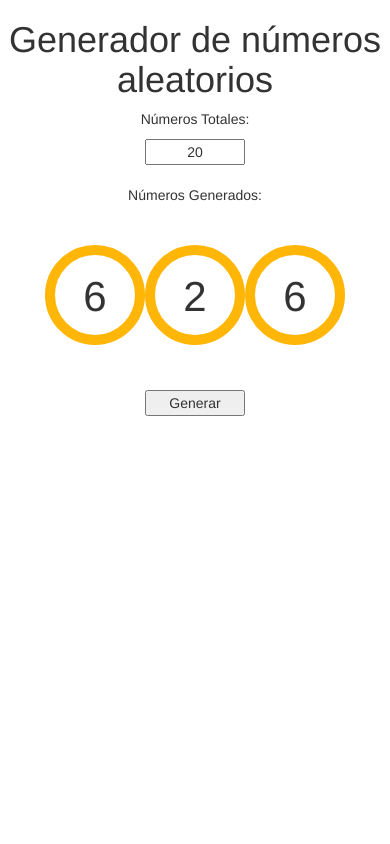
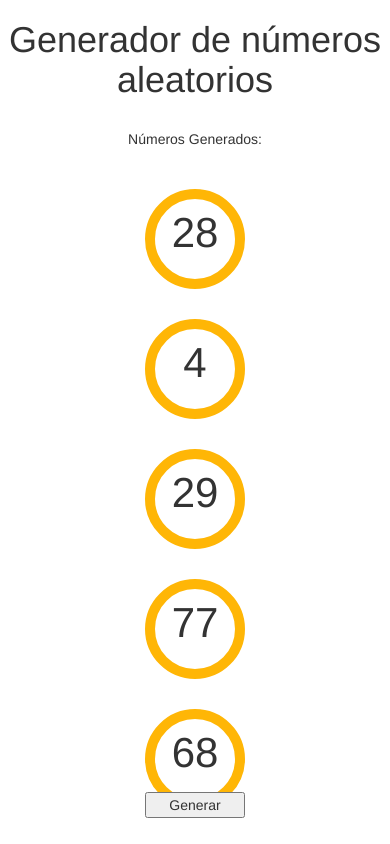
Before and after one commit to antwebes/randomBalls, a plain HTML site: page index.html in a window 390 px wide. Both pictures are taken after a click on the input "Generar". Shown: the top 844 px of the page. Drawn offline with nearby package versions, Linux system fonts and the light colour scheme.

Commit message:
generar multiples bolas

```diff
--- a/css/style1.css
+++ b/css/style1.css
@@ -8,7 +8,6 @@ html{
   }*/
   #generated{
     height: 225px;
-    position: relative;
     display: inline-block;
   }
   #generated1{
@@ -34,6 +33,28 @@ html{
     padding-top: 5%
   }
   #generated3{
+    height: 150px;
+    width: 150px;
+    border-radius: 50%;
+    border: 10px solid #ffb606;
+    margin-bottom: 5%;
+    margin-top: 30px;
+    font-size: 4em;
+    text-align: center;
+    padding-top: 5%
+  }
+  #generated4{
+    height: 150px;
+    width: 150px;
+    border-radius: 50%;
+    border: 10px solid #ffb606;
+    margin-bottom: 5%;
+    margin-top: 30px;
+    font-size: 4em;
+    text-align: center;
+    padding-top: 5%
+  }
+  #generated5{
     height: 150px;
     width: 150px;
     border-radius: 50%;
@@ -88,6 +109,28 @@ html{
     text-align: center;
     padding-top: 4%;
   }
+  #generated4{
+    height: 100px;
+    width: 100px;
+    border-radius: 50%;
+    border: 10px solid #ffb606;
+    margin-bottom: 5%;
+    margin-top: 30px;
+    font-size: 3em;
+    text-align: center;
+    padding-top: 4%;
+  }
+  #generated5{
+    height: 100px;
+    width: 100px;
+    border-radius: 50%;
+    border: 10px solid #ffb606;
+    margin-bottom: 5%;
+    margin-top: 30px;
+    font-size: 3em;
+    text-align: center;
+    padding-top: 4%;
+  }
     /*#number1, #number2, #number3 {
     padding-bottom: 10%;
     vertical-align: middle;
--- a/index.html
+++ b/index.html
@@ -14,25 +14,17 @@
   <div class="row" name= "numeros">
     <center>
       <h1>Generador de números aleatorios</h1>
-    <p>Números Totales:</p>
+    <!-- <p>Números Totales:</p> -->
     <div class="row">
       <div class="col-md-12" >
-        <div class="col-md-12">
-        <input type="text" name="div1" id="div1" style="text-align: center; width: 100px;" value="20">
-      </div>
+        <!-- <div class="col-md-12">
+        <input type="text" name="div1" id="div1" style="text-align: center; width: 100px;" value="">
+      </div> -->
       <br>
       <p>Números Generados:</p>
     </div>
     <div class="row" name="d1" id="generated">
-      <div class="col-xs-6 col-md-4"  name="d11" id="generated1">
-          <!-- <span type="text" name="number1" id="number1"></span> -->
-      </div>
-      <div class="col-xs-6 col-md-4"  name="d12" id="generated2">
-          <!-- <span type="text" name="number2" id="number2"></span> -->
-      </div>
-      <div class="col-xs-6 col-md-4"  name="d13" id="generated3">
-          <!-- <span type="text" name="number3" id="number3"></span> -->
-      </div>
+
     </div>
     <div class="row">
       <br>
@@ -44,17 +36,40 @@
   </div>
 
       <script type="text/javascript">
+      var config = {
+        "bolas": 5
+      };
+
+      //generar todos los div
+
+      for (i=1;i<=5;i++) {
+        jQuery('<div/>', {
+          id: 'generated' + i ,
+          class:'col-md-4' ,
+          href: '',
+          title: '',
+          rel: 'external',
+          text: ''
+
+        }).appendTo('#generated');
+      }
+
+
+
+
+
     //recoge el numero maximo del campo de texto incial
-      var maxNumber=document.getElementById('div1').value;
+      // var maxNumber=document.getElementById('div1').value;
 
     //  genera un numero aleatorio
-        function getRand(selected, maxNumber){
-        var random = Math.round(Math.random()* (maxNumber -1) + 1);
+        function getRand(selected){
+        var random = Math.round(Math.random()* (96 -1) + 1);
           if (isInArray(selected, random)) {
-            return getRand(selected , maxNumber);
+            return getRand(selected);
           }else {
           }
           return random;
+
         }
 
     // rellena el array con valores los cuales no estan ya en el array
@@ -63,6 +78,28 @@
           selected.push(values[0]);
           selected.push(values[1]);
           selected.push(values[2]);
+          selected.push(values[3]);
+          selected.push(values[4]);
+
+          // if (values[0]>25) {
+          //   return fillValues(selected);
+          // }
+          // if (values[1]>49) {
+          //   return fillValues(selected);
+          // }
+          // if (values[2]<50) {
+          //   return getRand(selected);
+          // }
+          // if (values[3]>24) {
+          //   return getRand(selected);
+          // }
+          // if (values[4]<25, values[4]>60) {
+          //   return getRand(selected);
+          // }
+
+
+          // console.log(values[0]);
+
           console.log(selected);
           return selected;
         }
@@ -84,7 +121,10 @@
           $("#generated1").text(numero_aleatorios[0]);
           $("#generated2").text(numero_aleatorios[1]);
           $("#generated3").text(numero_aleatorios[2]);
-          console.log(numero_aleatorios);
+          $("#generated4").text(numero_aleatorios[3]);
+          $("#generated5").text(numero_aleatorios[4]);
+
+          // console.log(numero_aleatorios);
         }
 
         (function() {
@@ -95,12 +135,12 @@
         function randomBalls(){
           var element= document.getElementById('generar');
           element.addEventListener('click', function() {
-            var maxBalls =document.getElementById('div1').value
+            var maxBalls =96
             valuesExists = [];
             balls = [];
             //bucle que recorre maxBalls veces
             var i;
-            for (i = 0; i < 3; i++) {
+            for (i = 0; i < 5; i++) {
                 randomValue = getRand(valuesExists, maxBalls);
                 balls.push(randomValue);
                 valuesExists.push(randomValue);
@@ -121,6 +161,15 @@
         turn.push(values[0]);
         turn.push(values[1]);
         turn.push(values[2]);
+        turn.push(values[3]);
+        turn.push(values[4]);
+
+
+        // console.log(turn[0]);
+        // console.log(turn[1]);
+        // console.log(turn[2]);
+        // console.log(turn[3]);
+        // console.log(turn[4]);
 
         var options = {
           useEasing : true,
@@ -131,14 +180,20 @@
           suffix : ''
         };
 
-        var demo1 = new CountUp("generated1", 0, turn[0], 0, 2.5, options);
-        var demo2 = new CountUp("generated2", 0, turn[1], 0, 5, options);
-        var demo3 = new CountUp("generated3", 0, turn[2], 0, 7.5, options);
+        var demo1 = new CountUp("generated1", 0, turn[0], 0, 2, options);
+        var demo2 = new CountUp("generated2", 0, turn[1], 0, 4, options);
+        var demo3 = new CountUp("generated3", 0, turn[2], 0, 6, options);
+        var demo4 = new CountUp("generated4", 0, turn[3], 0, 8, options);
+        var demo5 = new CountUp("generated5", 0, turn[4], 0, 10, options);
+
 
         demo1.start();
         demo2.start();
         demo3.start();
+        demo4.start();
+        demo5.start();
 
+        // console.log(demo1);
         return turn;
       }
 
```
